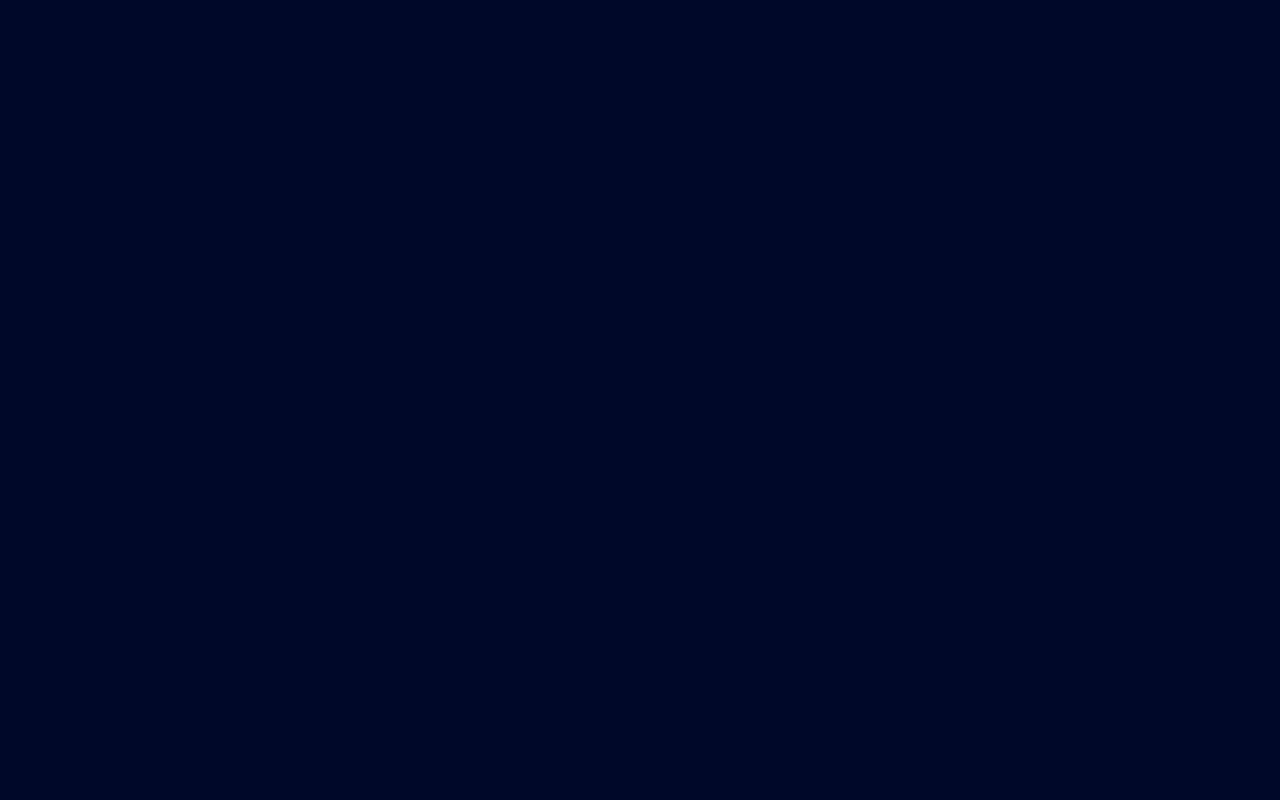
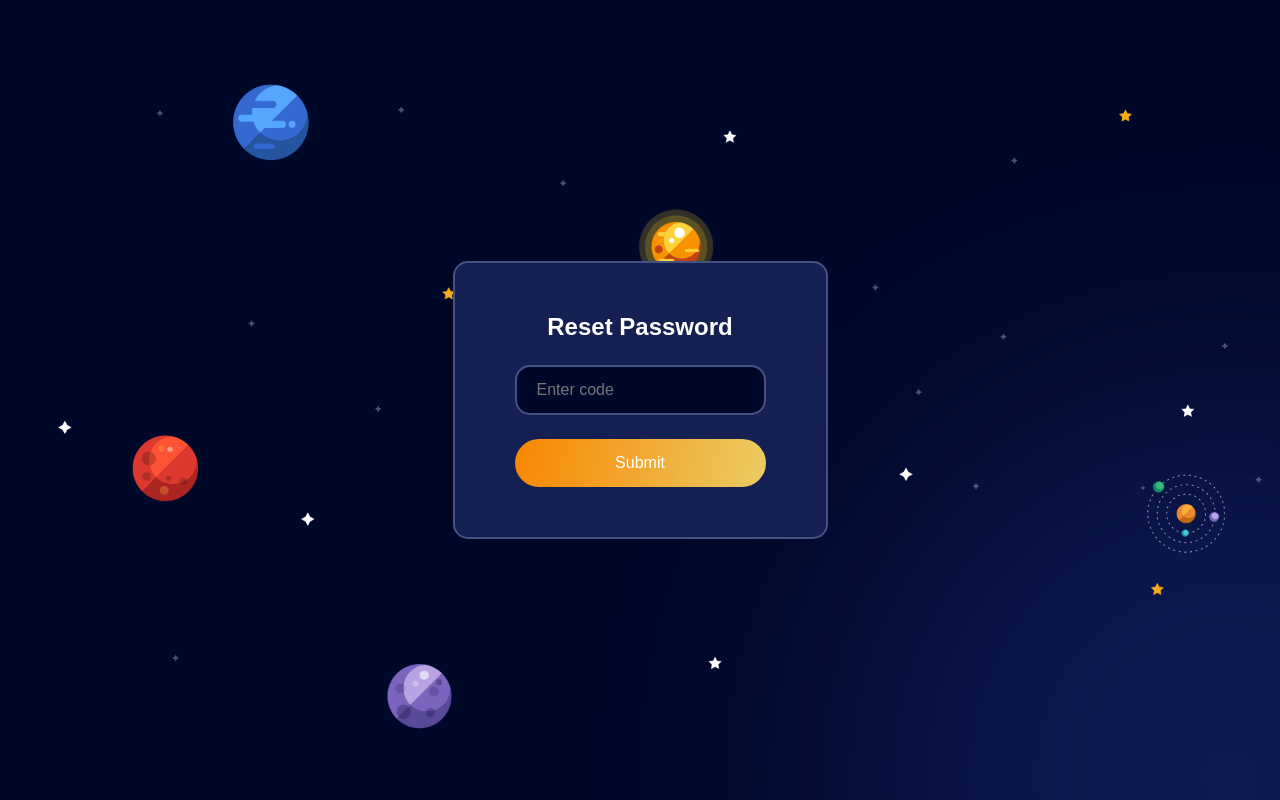
Before and after one commit to quangneyy/FECourses, a React (Create React App) app: page /entercode in a window 1280 px wide. Before the commit this address had no page. Built offline with nearby package versions, Linux system fonts and the light colour scheme.

Commit message:
forgot pass

```diff
--- a/src/App.js
+++ b/src/App.js
@@ -7,12 +7,9 @@ import HomeTemplate from "./templates/HomeTemplate/HomeTemplate";
 import "./sass/main.scss";
 import Course from "./pages/Course/Course";
 import Our from "./pages/Our/Our";
-import SignIn from "./pages/Sign/SignIn";
-import SignUp from "./pages/Sign/SignUp";
 import Sign from "./pages/Sign/Sign";
-import { unstable_HistoryRouter as HistoryRouter } from "react-router-dom";
-import { createBrowserHistory } from "history";
-const history = createBrowserHistory({ window });
+import GetPass from "./pages/Sign/GetPass";
+import EnterCode from "./pages/Sign/EnterCode";
 
 
 function App() {
@@ -30,6 +27,8 @@ function App() {
         <Route path="/ourteam" element={<HomeTemplate Component={Our} />} />
         <Route path="/signin" element={<Sign />} />
         <Route path="/signup" element={<Sign />} />
+        <Route path="/getpass" element={<GetPass />} />
+        <Route path="/entercode" element={<EnterCode />} />
       </Routes>
     </BrowserRouter>
     </div>
--- /dev/null
+++ b/src/pages/Sign/EnterCode.jsx
@@ -0,0 +1,40 @@
+import React, { useRef, useState } from 'react';
+import { useSelector } from 'react-redux';
+
+const EnterCode = (props) => {
+    const [checkCode, setCheckCode] = useState(false)
+    const ref= useRef()
+    const {codeForgot} = useSelector(state => state.UserReducer)
+    const handleSubmit = (event) => {
+        event.preventDefault()
+        if(Number(ref.current.value) === codeForgot) {
+            setCheckCode(!checkCode)
+        }
+    }
+    return (
+        <div className='sign'>
+            <div className="sign__cover">
+                <h2>Reset Password</h2>
+                { checkCode === false ?
+                 <form>
+                    <div className="input">
+                    <input key={0} ref={ref} placeholder='Enter code'></input>
+                    </div>
+                    <div className="login">
+                        <button onClick={handleSubmit}  className="btn-login">Submit</button>
+                        </div>
+                </form> :
+                 <form>
+                    <div className="input">
+                    <input key={1} placeholder='Password'></input>
+                    </div>
+                    <div className="login">
+                        <button className="btn-login">Reset Password</button>
+                        </div>
+                </form>}
+                </div>
+        </div>
+    );
+};
+
+export default EnterCode;
--- /dev/null
+++ b/src/pages/Sign/GetPass.jsx
@@ -0,0 +1,40 @@
+import { send } from '@emailjs/browser';
+import React, { useRef } from 'react';
+import { useDispatch } from 'react-redux';
+import { useNavigate } from 'react-router-dom';
+import { sendEmail } from '../../redux/action/SendEmail';
+import { actionTypes } from '../../redux/action/types';
+
+const GetPass = (props) => {
+    const dispatch = useDispatch()
+    const navigate = useNavigate()
+    const ref = useRef()
+    const handleSubmit = (event) => {
+    const code = (Math.floor(Math.random() * 50000) + 10000)
+        dispatch({type: actionTypes.GET_CODE, payload: code})
+        event.preventDefault()
+        dispatch({type: actionTypes.LOADING})
+        sendEmail(ref.current.value, () => {
+            dispatch({type: actionTypes.LOADING})
+            navigate("/entercode")
+        }, code)
+    }
+    return (
+        <div className='sign'>
+            <div className="sign__cover">
+                <h2>Forgot Password</h2>
+                <p style={{marginTop: ".5rem", color: "#757575"}}>Lost your password? Please enter your email address.</p>
+                <form>
+                    <div className="input">
+                    <input ref={ref} placeholder='Nhập email của bạn'></input>
+                    </div>
+                    <div className="login">
+                        <button onClick={handleSubmit}  className="btn-login">Submit</button>
+                        </div>
+                </form>
+                </div>
+        </div>
+    );
+};
+
+export default GetPass;
--- a/src/pages/Sign/SignIn.jsx
+++ b/src/pages/Sign/SignIn.jsx
@@ -72,7 +72,10 @@ const SignIn = (props) => {
                   : <button disabled className="btn-no-login">Sign In</button>
               } */}
                 </div>
-                <div className="signin_q">
+                <div className='signin_q'>
+                Forgot <NavLink to="/getpass" >password?</NavLink>
+                </div>
+                <div className="signin_q" style={{marginTop: ".5rem"}}>
                   Not a member? <NavLink to="/signup">Signup</NavLink>
               </div>
                 </Form>
--- a/src/redux/action/SendEmail.js
+++ b/src/redux/action/SendEmail.js
@@ -1,15 +1,16 @@
 import email from "@emailjs/browser"
 
-export const sendEmail = (values) => {
+export const sendEmail = (values, callBack, code) => {
     email.send("service_zd2nran","verify",{
         from_name: "Nhosm 3",
-        to_name: values.username,
-        message: "Mã xác minh: " + (Math.floor(Math.random() * 50000) + 10000) ,
-        reply_to: values.email,
-        user: values.email,
-        }, 'PPlLyhcM-YCRsemt_').then((result) => {
-            console.log(result.text);
+        to_name: values,
+        message: "Mã xác minh: " + code,
+        reply_to: values,
+        user: values,
+        }, 'PPlLyhcM-YCRsemt_')
+        .then((result) => {
+            callBack()
         }, (error) => {
-            console.log(error.text);
+            alert("khong dung dinh dang email hoac khong ton tai email")
         });
 }
--- a/src/redux/action/types.js
+++ b/src/redux/action/types.js
@@ -1,5 +1,6 @@
 export const actionTypes = {
     GET_USER: "GET_USER",
     LOADING: "LOADING",
-    SIGN_OUT: "SIGN_OUT"
+    SIGN_OUT: "SIGN_OUT",
+    GET_CODE: "GET_CODE"
 }
--- a/src/redux/reducer/UserReducer.js
+++ b/src/redux/reducer/UserReducer.js
@@ -2,15 +2,21 @@ import { actionTypes } from "../action/types";
 
 const initial = {
     infor: null,
-    check: -999
+    check: -999,
+    codeForgot: ""
 }
 const UserReducer = (state = initial, action) => {
     switch (action.type) {
         case actionTypes.GET_USER:
             state.check = action.payload
             return {...state}
+
         case actionTypes.SIGN_OUT:
         state.check = -999;
+        return {...state}
+
+        case actionTypes.GET_CODE:
+        state.codeForgot = action.payload;
         return {...state}
         default:
             return {...state}
```
